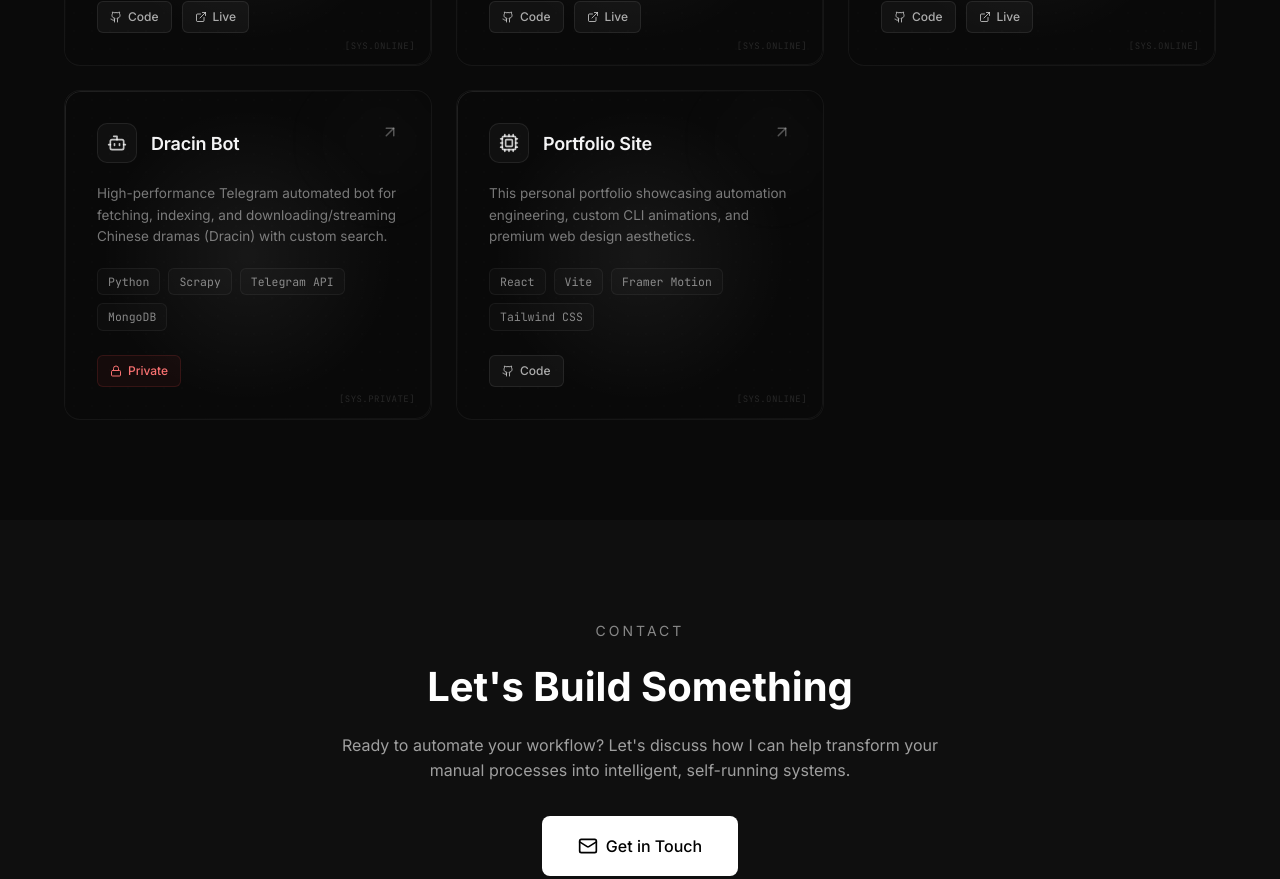
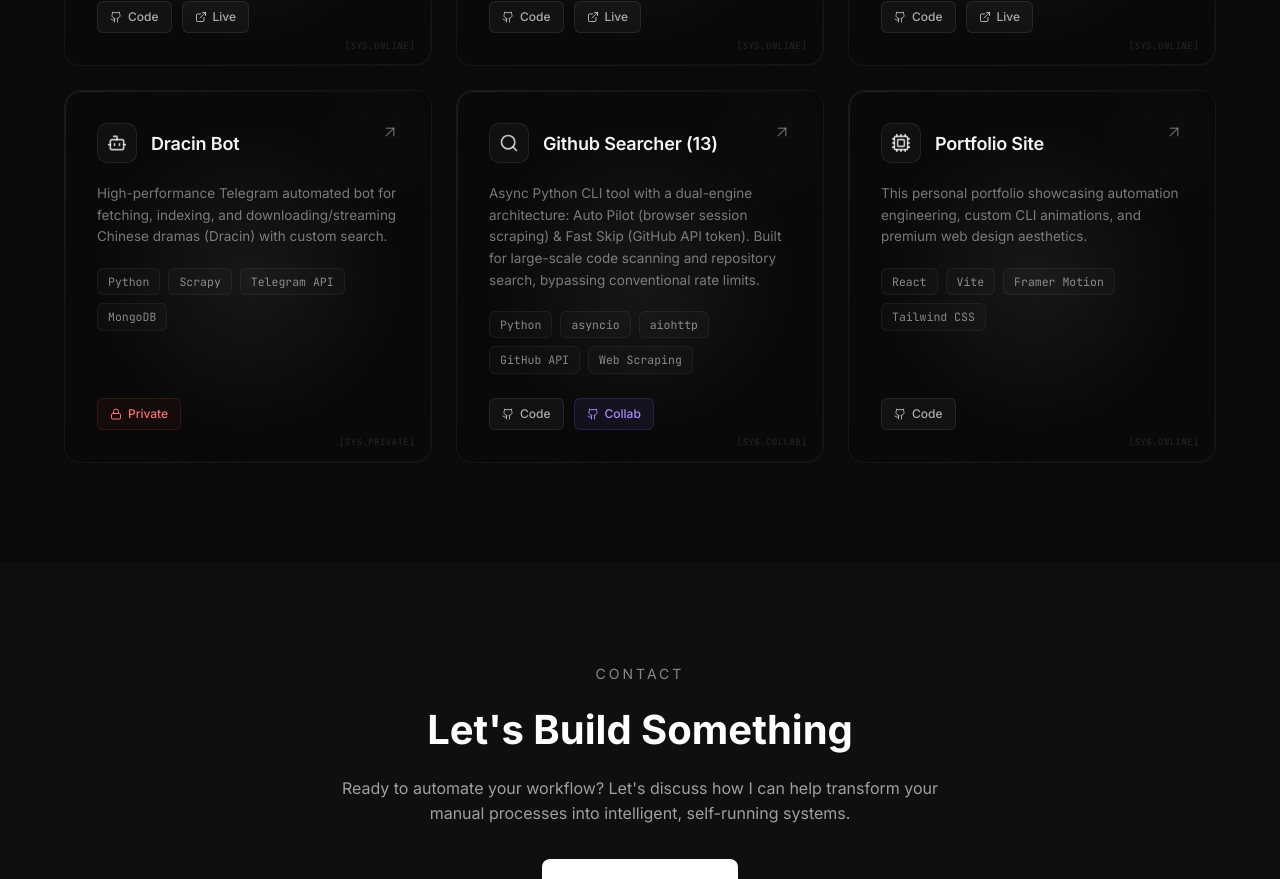
Before and after one commit to Seeyaa77/portofolio, a React (Vite) app: page / in a window 1280 px wide. Shown: the part 3713-4592 px from the top of the page. Built offline with nearby package versions, Linux system fonts and the light colour scheme.

Commit message:
feat: initialize portfolio project with core layout, hero section, and glassmorphic styling

```diff
--- a/src/App.css
+++ b/src/App.css
@@ -1285,6 +1285,26 @@
   border: 1px solid rgba(239, 68, 68, 0.15);
 }
 
+.project-badge-collab {
+  display: inline-flex;
+  align-items: center;
+  gap: 6px;
+  padding: 6px 12px;
+  border-radius: 6px;
+  font-size: 12px;
+  font-weight: 500;
+  background: rgba(139, 92, 246, 0.08);
+  color: #a78bfa;
+  border: 1px solid rgba(139, 92, 246, 0.2);
+  transition: all 0.2s cubic-bezier(0.16, 1, 0.3, 1);
+}
+
+.project-badge-collab:hover {
+  background: rgba(139, 92, 246, 0.18);
+  border-color: rgba(139, 92, 246, 0.45);
+  box-shadow: 0 0 12px rgba(139, 92, 246, 0.2);
+}
+
 .project-card-tech-brackets {
   font-family: 'JetBrains Mono', monospace;
   font-size: 9px;
--- a/src/App.jsx
+++ b/src/App.jsx
@@ -18,7 +18,8 @@ import {
   MessageSquare,
   Bot,
   Cpu,
-  Share2
+  Share2,
+  Search
 } from 'lucide-react'
 import './App.css'
 
@@ -448,6 +449,7 @@ function BootScreen({ onComplete }) {
     { text: "[ OK ] Syncing repository: 'KodingIn' (https://github.com/seeyaa77/KodingIn)", delay: 80 },
     { text: "[ OK ] Repo target: kodingin.neroism.my.id [Online]", delay: 50 },
     { text: "[ OK ] Syncing repository: 'dracin-bot' [Private Access Approved]", delay: 80 },
+    { text: "[ OK ] Syncing repository: 'Github-Searcher-13' (https://github.com/Curzyori/Github-Searcher-13) [Collab]", delay: 80 },
     { text: "[ OK ] Syncing repository: 'portofolio' (https://github.com/Seeyaa77/portofolio)", delay: 50 },
     { text: "[ INFO ] Allocating resources & compiling responsive stylesheets...", delay: 120 },
     { text: "[ OK ] Custom 3D Tilt motiongraphy drivers loaded.", delay: 80 },
@@ -666,6 +668,16 @@ function Projects() {
       icon: <Bot size={20} />
     },
     {
+      title: "Github Searcher (13)",
+      description: "Async Python CLI tool with a dual-engine architecture: Auto Pilot (browser session scraping) & Fast Skip (GitHub API token). Built for large-scale code scanning and repository search, bypassing conventional rate limits.",
+      tech: ["Python", "asyncio", "aiohttp", "GitHub API", "Web Scraping"],
+      repo: "https://github.com/Curzyori/Github-Searcher-13",
+      live: null,
+      icon: <Search size={20} />,
+      collab: true,
+      collaborators: ["@Curzyori", "@Seeyaa77"]
+    },
+    {
       title: "Portfolio Site",
       description: "This personal portfolio showcasing automation engineering, custom CLI animations, and premium web design aesthetics.",
       tech: ["React", "Vite", "Framer Motion", "Tailwind CSS"],
@@ -735,10 +747,17 @@ function Projects() {
                           <span>Live</span>
                         </a>
                       )}
+
+                      {project.collab && (
+                        <div className="project-badge-collab" title={project.collaborators?.join(' & ')}>
+                          <Github size={12} />
+                          <span>Collab</span>
+                        </div>
+                      )}
                     </div>
                   </div>
                   <div className="project-card-tech-brackets">
-                    {project.repo ? "[SYS.ONLINE]" : "[SYS.PRIVATE]"}
+                    {project.collab ? "[SYS.COLLAB]" : project.repo ? "[SYS.ONLINE]" : "[SYS.PRIVATE]"}
                   </div>
                 </TiltCard>
               </motion.div>
```
